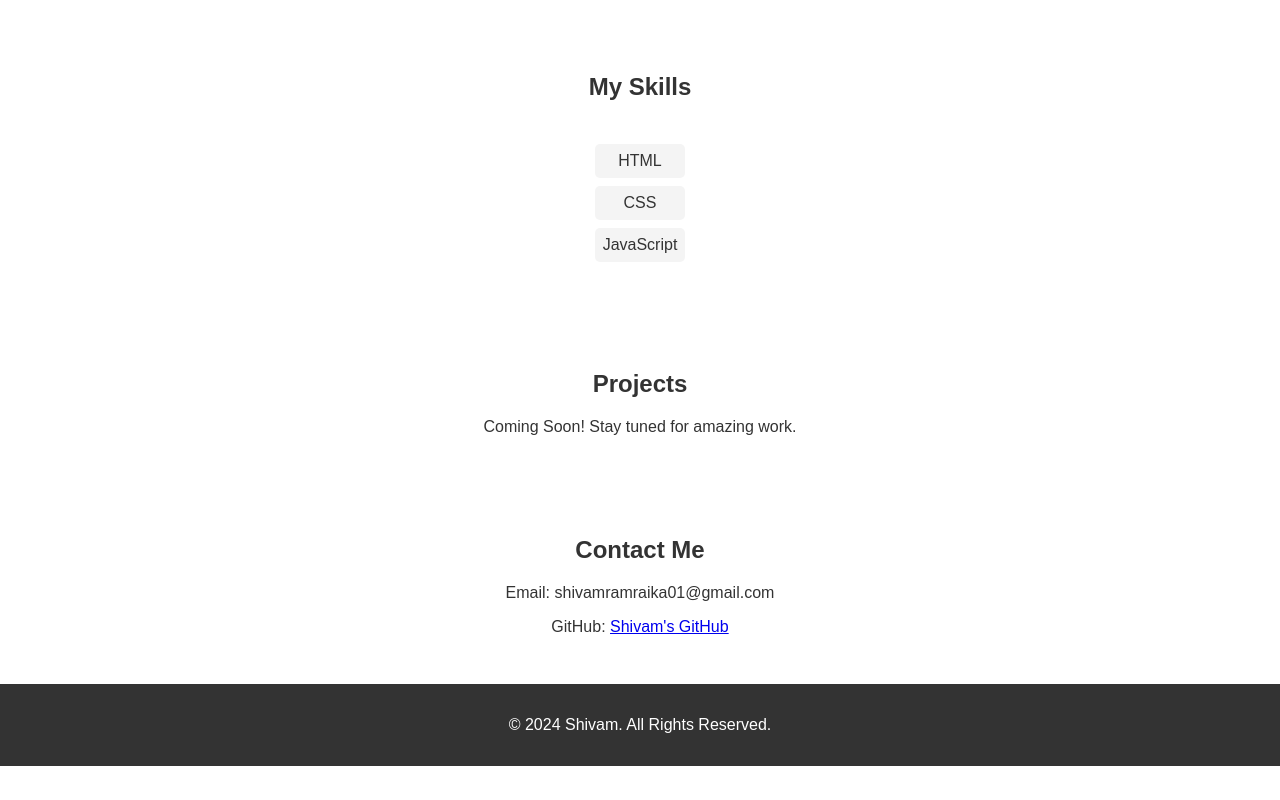
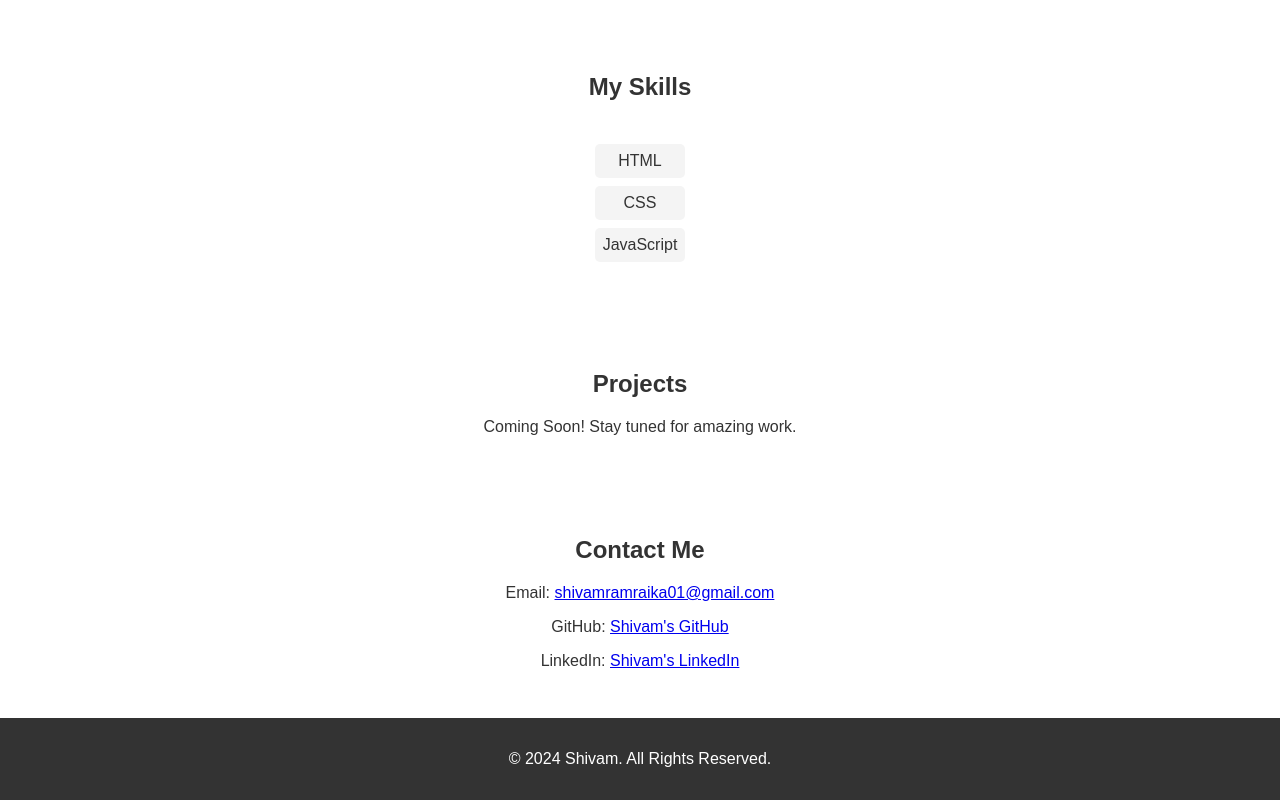
Before and after one commit to Ramraika-s/Portfolio_Genesis, a plain HTML site: page index.html in a window 1280 px wide. Shown: the part 430-1230 px from the top of the page. Before the commit the page ends 1196 px from the top, so only its background shows below. Drawn offline with Linux system fonts and the light colour scheme.

Commit message:
Update index.html

```diff
--- a/index.html
+++ b/index.html
@@ -47,11 +47,12 @@
     <p>Coming Soon! Stay tuned for amazing work.</p>
   </section>
 
-  <section id="contact" class="section">
-    <h2>Contact Me</h2>
-    <p>Email: shivamramraika01@gmail.com</p>
-    <p>GitHub: <a href="https://github.com/Ramraika-s" target="_blank">Shivam's GitHub</a></p>
-  </section>
+ <section id="contact" class="section">
+  <h2>Contact Me</h2>
+  <p>Email: <a href="mailto:shivamramraika01@gmail.com">shivamramraika01@gmail.com</a></p>
+  <p>GitHub: <a href="https://github.com/Ramraika-s" target="_blank">Shivam's GitHub</a></p>
+  <p>LinkedIn: <a href="https://www.linkedin.com/in/shivam-ramraika-102468333" target="_blank">Shivam's LinkedIn</a></p>
+</section>
 
   <footer>
     <p>&copy; 2024 Shivam. All Rights Reserved.</p>
```
